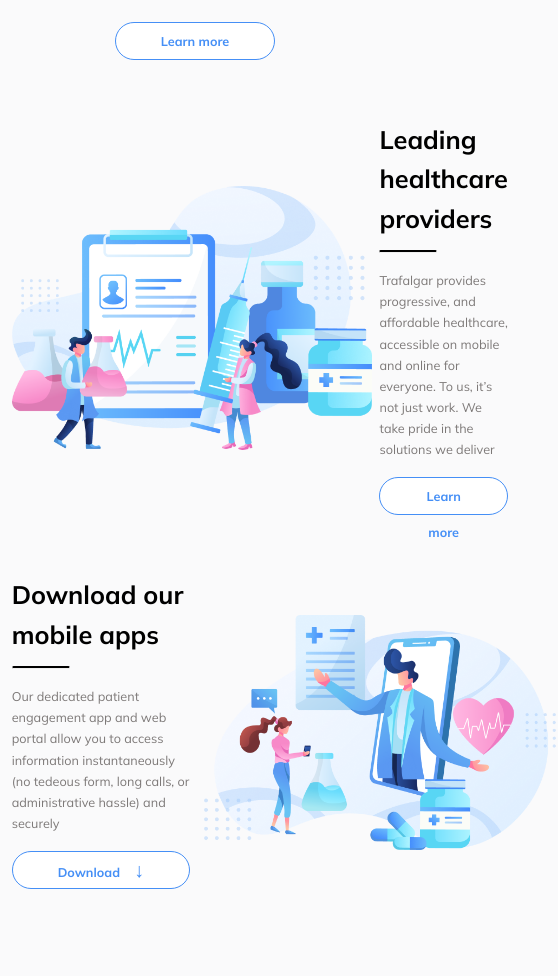
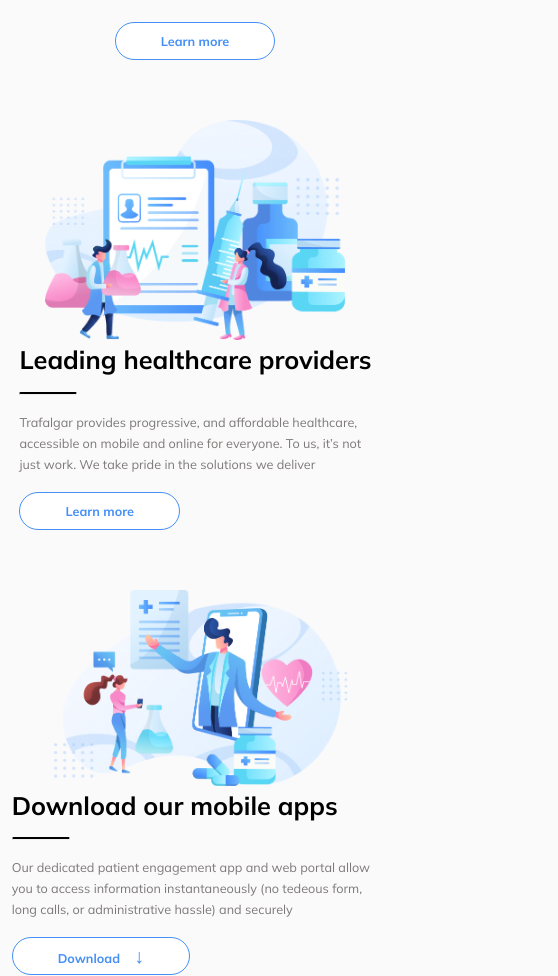
Before and after one commit to Vsspaulasouza/Trafalgar, a website built with webpack: page index.html in a window 390 px wide. Shown: the part 2328-3304 px from the top of the page, 558 px wide, since content can reach past the window. Before the commit the page ends 3218 px from the top, so only its background shows below. Built offline with nearby package versions, Linux system fonts and the light colour scheme.

Commit message:
Término da responsividade nas seções info

```diff
--- a/css/info.css
+++ b/css/info.css
@@ -101,3 +101,16 @@
     width: 360px;
   }
 }
+@media(max-width: 680px){
+  .info{
+    flex-direction: column;
+  }
+  #info-2{
+    flex-direction: column-reverse;
+  }
+}
+@media(max-width: 400px){
+  .info img{
+    width: 300px;
+  }
+}
--- a/index.html
+++ b/index.html
@@ -89,7 +89,7 @@
     </div>
   </section>
 
-  <section class="info">
+  <section class="info" id="info-2">
     <div class="text-box">
       <h2>Download our mobile apps</h2>
       <hr></hr>
```
